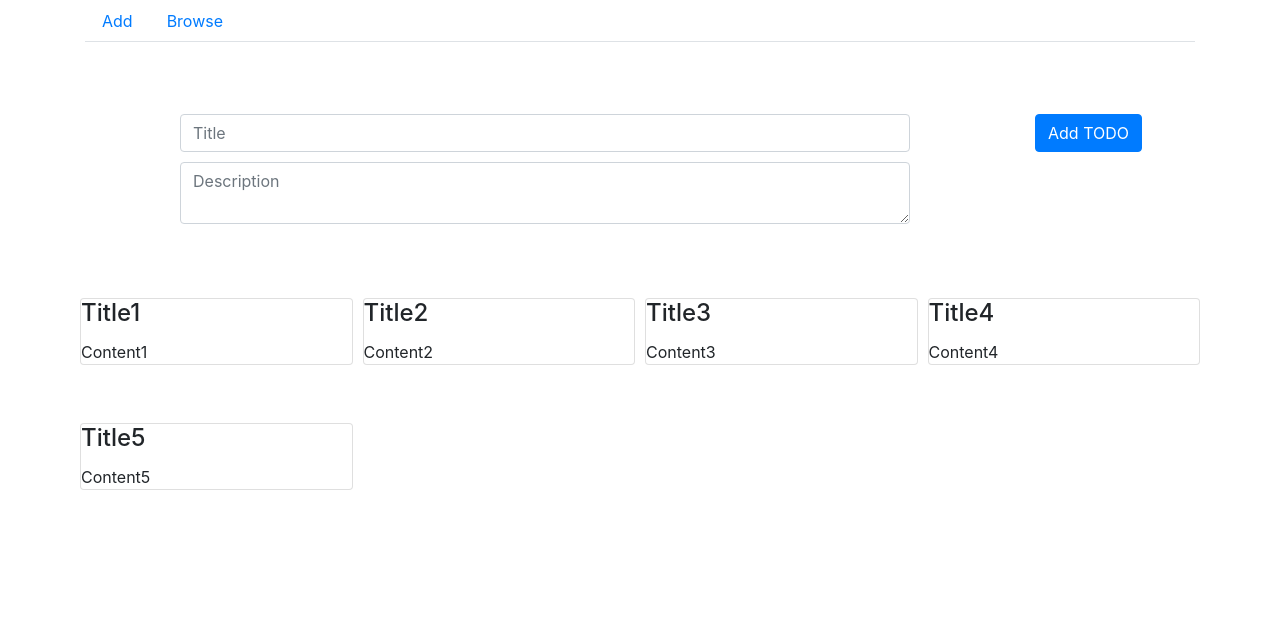
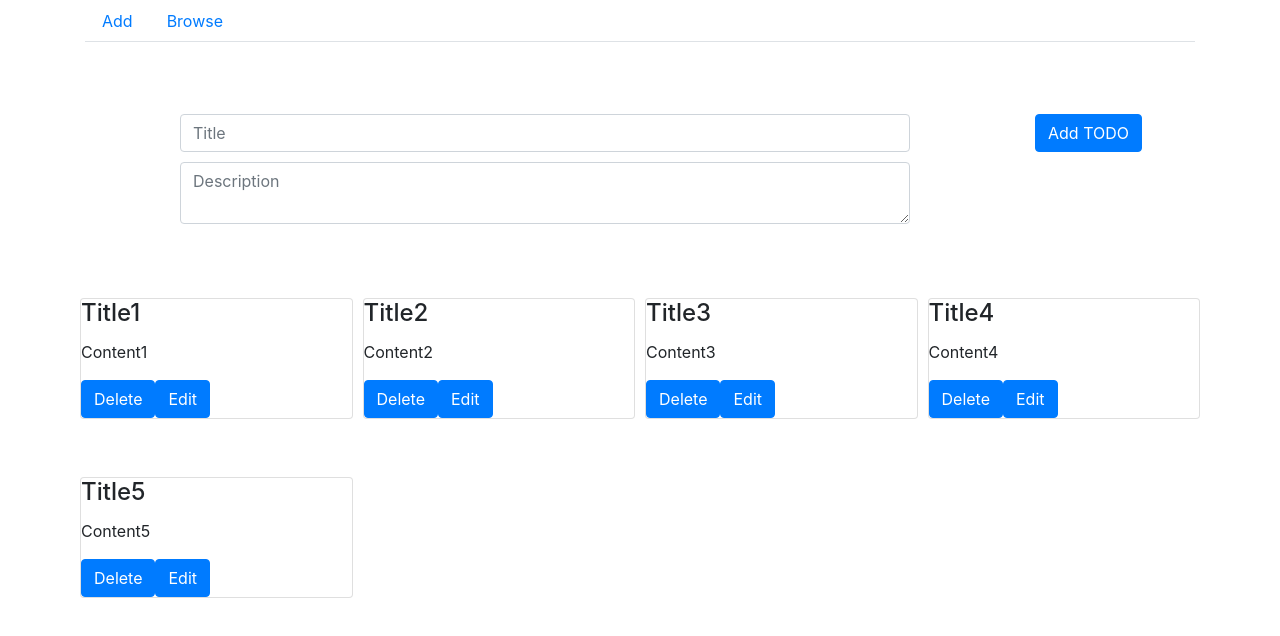
Before and after one commit to akolata/TODOList, an Angular app: page / in a window 1280 px wide. Shown: the top 636 px of the page. Built offline with nearby package versions, Linux system fonts and the light colour scheme.

Commit message:
Deleting items works

```diff
--- a/src/app/services/todo.service.ts
+++ b/src/app/services/todo.service.ts
@@ -40,4 +40,11 @@ export class TodoService {
 
     this.todos.push(item);
   }
+
+  deleteTodo(todo) {
+      this.todos.splice(
+        this.todos.findIndex(
+          (td) => td.title === todo.title && td.content === todo.content)
+        );
+  }
 }
--- a/src/app/todo-grid/todo-grid.component.html
+++ b/src/app/todo-grid/todo-grid.component.html
@@ -1,6 +1,6 @@
 <app-add-todo-bar (addTodo)="add($event)"></app-add-todo-bar>
 <div class="row" >
   <div class="col-sm-3" *ngFor="let todo of todos">
-      <app-todo-item [title]="todo.title" [content]="todo.content" ></app-todo-item>
+      <app-todo-item [title]="todo.title" [content]="todo.content" (deleteTodo)="delete($event)" ></app-todo-item>
   </div>
 </div>
--- a/src/app/todo-grid/todo-grid.component.ts
+++ b/src/app/todo-grid/todo-grid.component.ts
@@ -22,4 +22,10 @@ export class TodoGridComponent implements OnInit {
       this.todoService.addTodo(todo);
     }
   }
+
+  delete(todo) {
+    if (todo != null) {
+      this.todoService.deleteTodo(todo);
+    }
+  }
 }
--- a/src/app/todo-item/todo-item.component.css
+++ b/src/app/todo-item/todo-item.component.css
@@ -0,0 +1,3 @@
+.btn{
+    color: white;
+}
--- a/src/app/todo-item/todo-item.component.html
+++ b/src/app/todo-item/todo-item.component.html
@@ -2,5 +2,7 @@
   <div class="card-block">
     <h4 class="card-title">{{title}}</h4>
     <p class="card-text">{{content}}</p>
+    <a href="#" class="btn btn-primary" (click)="delete()">Delete</a>
+    <a href="#" class="btn btn-primary" >Edit</a>
   </div>
 </div>
--- a/src/app/todo-item/todo-item.component.ts
+++ b/src/app/todo-item/todo-item.component.ts
@@ -1,4 +1,5 @@
-import { Component, OnInit, Input } from '@angular/core';
+import { TodoService } from '../services/todo.service';
+import { Component, OnInit, Input, Output, EventEmitter, Inject } from '@angular/core';
 
 @Component({
   selector: 'app-todo-item',
@@ -13,9 +14,17 @@ export class TodoItemComponent implements OnInit {
   @Input()
   content: string;
 
-  constructor() { }
+  // tslint:disable-next-line:no-output-rename
+  @Output('deleteTodo')
+  emitter = new EventEmitter();
+
+  constructor(private todoService: TodoService) { }
 
   ngOnInit() {
   }
 
+  delete() {
+    this.emitter.emit(this);
+  }
+
 }
```
